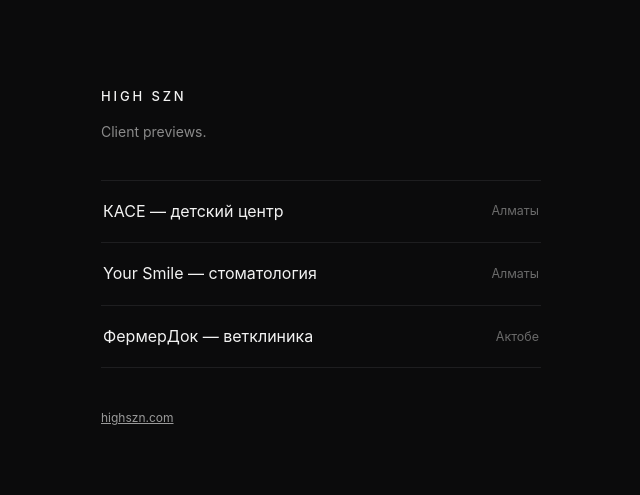
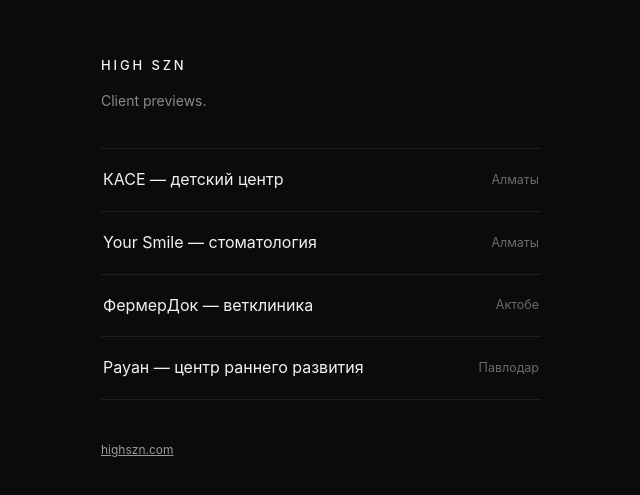
Before and after one commit to beybars4kose-dev/demos, a plain HTML site: page index.html in a window 1280 px wide. Shown: the part 143-638 px from the top of the page, without its empty margins (319-959 px from the left). Drawn offline with Linux system fonts and the light colour scheme.

Commit message:
Add Рауан to demos index

```diff
--- a/index.html
+++ b/index.html
@@ -29,6 +29,7 @@
     <a class="i" href="/kace/">КАСЕ — детский центр<span>Алматы</span></a>
     <a class="i" href="/yoursmile/">Your Smile — стоматология<span>Алматы</span></a>
     <a class="i" href="/fermerdok/">ФермерДок — ветклиника<span>Актобе</span></a>
+    <a class="i" href="/rauan/">Рауан — центр раннего развития<span>Павлодар</span></a>
     <footer><a href="https://highszn.com">highszn.com</a></footer>
   </div>
 </body>
```
